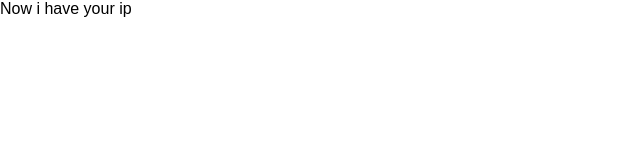
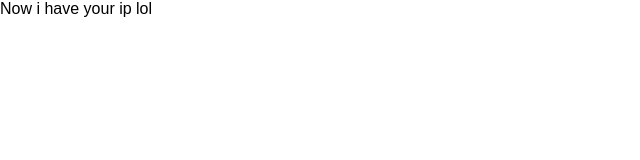
Before and after one commit to alexander695/IPloger, a plain HTML site: page Site/index.html in a window 1280 px wide. Shown: the full height of the page, 0-640 px from the left. Drawn offline with Linux system fonts and the light colour scheme.

Commit message:
Update index.html

```diff
--- a/Site/index.html
+++ b/Site/index.html
@@ -4,5 +4,5 @@
     <link rel="stylesheet" type="text/css" href="Style.css">
 </head>
 <body>
-    Now i have your ip
+    Now i have your ip lol
 </body>
```
